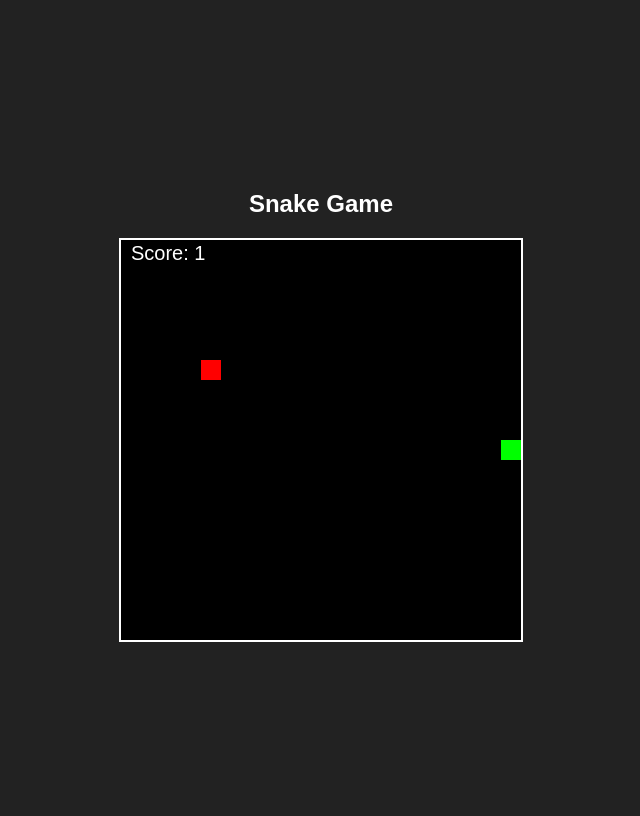
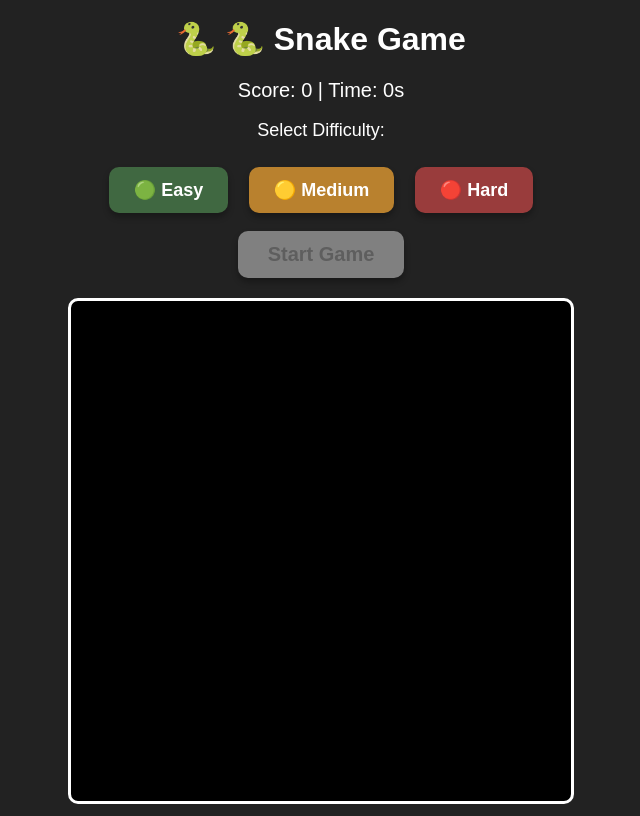
Before and after one commit to ProninDenys/Retro-Game-Snake, a website: page index.html in a window 1280 px wide. Shown: the whole page, without its empty margins (319-959 px from the left). Drawn offline with Linux system fonts and the light colour scheme.

Commit message:
initial commit

```diff
--- a/SnakeGame.css
+++ b/SnakeGame.css
@@ -1,20 +1,75 @@
 body {
-    display: flex;
-    flex-direction: column;
-    align-items: center;
-    justify-content: center;
-    height: 100vh;
+    text-align: center;
     background-color: #222;
     color: white;
     font-family: Arial, sans-serif;
+    margin-top: 10px;
 }
 
 h1 {
-    font-size: 24px;
-    margin-bottom: 20px;
+    margin-top: 20px;
+    font-size: 32px;
 }
 
-canvas {
+h1::before {
+    content: "🐍 ";
+}
+
+#score {
+    font-size: 20px;
+    margin: 10px 0;
+}
+
+#difficulty p {
+    font-size: 18px;
+}
+
+#difficulty button {
+    padding: 12px 25px;
+    margin: 8px;
+    font-size: 18px;
+    font-weight: bold;
+    cursor: pointer;
+    border: none;
+    color: white;
+    border-radius: 10px;
+    transition: 0.2s;
+    box-shadow: 0px 4px 6px rgba(0, 0, 0, 0.3);
+
+}
+
+#difficulty button:hover {
+    transform: scale(1.05);
+}
+
+#difficulty button:nth-child(2) { background-color: #406841; }
+#difficulty button:nth-child(3) { background-color: #b9812e; }
+#difficulty button:nth-child(4) { background-color: #993c3c; }
+
+#startButton {
+    padding: 12px 30px;
+    font-size: 20px;
+    font-weight: bold;
+    background-color: gray;
+    border: none;
+    cursor: not-allowed;
+    margin-top: 10px;
+    border-radius: 10px;
+    transition: 0.2s;
+    box-shadow: 0px 4px 6px rgba(0, 0, 0, 0.3);
+}
+
+#startButton.active {
+    background-color: #338bde;
+    cursor: pointer;
+
+}
+
+#gameCanvas {
+    display: block;
     background-color: black;
-    border: 2px solid white;
+    margin: auto;
+    border: 3px solid white;
+    border-radius: 10px;
+    margin-top: 20px;
 }
--- a/SnakeGame.js
+++ b/SnakeGame.js
@@ -1,81 +1,129 @@
 const canvas = document.getElementById("gameCanvas");
 const ctx = canvas.getContext("2d");
 
-canvas.width = 400;
-canvas.height = 400;
+const GRID_SIZE = 25;
+const TILE_SIZE = 20;
+const CANVAS_SIZE = GRID_SIZE * TILE_SIZE;
+canvas.width = CANVAS_SIZE;
+canvas.height = CANVAS_SIZE;
 
-const box = 20;
-let snake = [{ x: 200, y: 200 }];
-let food = {
-    x: Math.floor(Math.random() * (canvas.width / box)) * box,
-    y: Math.floor(Math.random() * (canvas.height / box)) * box
-};
-let dx = box;
-let dy = 0;
+let snake = [{ x: 10, y: 10 }, { x: 9, y: 10 }];
+let direction = "RIGHT";
+let food = getRandomFood();
+let running = false;
 let score = 0;
+let timer = 0;
+let gameInterval;
+let timerInterval;
+let speed;
+let selectedDifficulty = null;
 
+document.getElementById("startButton").addEventListener("click", startGame);
 document.addEventListener("keydown", changeDirection);
 
-function changeDirection(event) {
-    const keyPressed = event.key;
-    if (keyPressed === "ArrowUp" && dy === 0) {
-        dx = 0;
-        dy = -box;
-    } else if (keyPressed === "ArrowDown" && dy === 0) {
-        dx = 0;
-        dy = box;
-    } else if (keyPressed === "ArrowLeft" && dx === 0) {
-        dx = -box;
-        dy = 0;
-    } else if (keyPressed === "ArrowRight" && dx === 0) {
-        dx = box;
-        dy = 0;
-    }
+function setDifficulty(level) {
+    if (level === "easy") speed = 300;
+    if (level === "medium") speed = 200;
+    if (level === "hard") speed = 100;
+
+    selectedDifficulty = level;
+    document.getElementById("startButton").disabled = false;
+    document.getElementById("startButton").classList.add("active");
 }
 
-function update() {
-    const head = { x: snake[0].x + dx, y: snake[0].y + dy };
+function startGame() {
+    if (!selectedDifficulty) return;
 
-    if (head.x === food.x && head.y === food.y) {
+    snake = [{ x: 10, y: 10 }, { x: 9, y: 10 }];
+    direction = "RIGHT";
+    food = getRandomFood();
+    running = true;
+    score = 0;
+    timer = 0;
+
+    document.getElementById("score").innerText = `Score: ${score} | Time: ${timer}s`;
+
+    clearInterval(gameInterval);
+    clearInterval(timerInterval);
+    gameInterval = setInterval(moveSnake, speed);
+    timerInterval = setInterval(() => {
+        timer++;
+        document.getElementById("score").innerText = `Score: ${score} | Time: ${timer}s`;
+    }, 1000);
+}
+
+function getRandomFood() {
+    return {
+        x: Math.floor(Math.random() * GRID_SIZE),
+        y: Math.floor(Math.random() * GRID_SIZE),
+    };
+}
+
+function moveSnake() {
+    let newHead = { ...snake[0] };
+
+    switch (direction) {
+        case "UP": newHead.y -= 1; break;
+        case "DOWN": newHead.y += 1; break;
+        case "LEFT": newHead.x -= 1; break;
+        case "RIGHT": newHead.x += 1; break;
+    }
+
+    if (newHead.x < 0 || newHead.x >= GRID_SIZE || newHead.y < 0 || newHead.y >= GRID_SIZE ||
+        snake.some(segment => segment.x === newHead.x && segment.y === newHead.y)) {
+        gameOver();
+        return;
+    }
+
+    snake.unshift(newHead);
+
+    if (newHead.x === food.x && newHead.y === food.y) {
         score++;
-        food = {
-            x: Math.floor(Math.random() * (canvas.width / box)) * box,
-            y: Math.floor(Math.random() * (canvas.height / box)) * box
-        };
+        food = getRandomFood();
     } else {
         snake.pop();
     }
 
-    if (
-        head.x < 0 || head.x >= canvas.width ||
-        head.y < 0 || head.y >= canvas.height ||
-        snake.some(segment => segment.x === head.x && segment.y === head.y)
-    ) {
-        clearInterval(game);
-        alert("Game Over! Your score: " + score);
-    }
-
-    snake.unshift(head);
+    drawGame();
 }
 
-function draw() {
-    ctx.fillStyle = "black";
-    ctx.fillRect(0, 0, canvas.width, canvas.height);
+function gameOver() {
+    running = false;
+    clearInterval(gameInterval);
+    clearInterval(timerInterval);
+    alert(`Game Over! Your score: ${score}`);
+}
+
+function changeDirection(event) {
+    const key = event.keyCode;
+    if (key === 37 && direction !== "RIGHT") direction = "LEFT";
+    if (key === 38 && direction !== "DOWN") direction = "UP";
+    if (key === 39 && direction !== "LEFT") direction = "RIGHT";
+    if (key === 40 && direction !== "UP") direction = "DOWN";
+}
+
+function drawGame() {
+    ctx.clearRect(0, 0, CANVAS_SIZE, CANVAS_SIZE);
+
+    ctx.fillStyle = "lime";
+    snake.forEach((segment, index) => {
+        ctx.beginPath();
+        let radius = TILE_SIZE / 2;
+        ctx.arc(segment.x * TILE_SIZE + radius, segment.y * TILE_SIZE + radius, radius, 0, Math.PI * 2);
+        ctx.fill();
+
+        if (index === 0) {
+            ctx.fillStyle = "white";
+            ctx.beginPath();
+            ctx.arc(segment.x * TILE_SIZE + radius / 1.5, segment.y * TILE_SIZE + radius / 2, 3, 0, Math.PI * 2);
+            ctx.arc(segment.x * TILE_SIZE + radius / 2.5, segment.y * TILE_SIZE + radius / 2, 3, 0, Math.PI * 2);
+            ctx.fill();
+            ctx.fillStyle = "lime";
+        }
+    });
 
     ctx.fillStyle = "red";
-    ctx.fillRect(food.x, food.y, box, box);
-
-    ctx.fillStyle = "lime";
-    snake.forEach(segment => ctx.fillRect(segment.x, segment.y, box, box));
-
-    ctx.fillStyle = "white";
-    ctx.font = "20px Arial";
-    ctx.fillText("Score: " + score, 10, 20);
+    ctx.beginPath();
+    ctx.arc(food.x * TILE_SIZE + TILE_SIZE / 2, food.y * TILE_SIZE + TILE_SIZE / 2, TILE_SIZE / 2, 0, Math.PI * 2);
+    ctx.fill();
 }
-
-function gameLoop() {
-    update();
-    draw();
-}
-
-const game = setInterval(gameLoop, 100);
--- a/index.html
+++ b/index.html
@@ -7,8 +7,21 @@
     <link rel="stylesheet" href="SnakeGame.css">
 </head>
 <body>
-    <h1>Snake Game</h1>
+    <h1>🐍 Snake Game</h1>
+
+    <p id="score">Score: 0 | Time: 0s</p>
+
+    <div id="difficulty">
+        <p>Select Difficulty:</p>
+        <button onclick="setDifficulty('easy')">🟢 Easy</button>
+        <button onclick="setDifficulty('medium')">🟡 Medium</button>
+        <button onclick="setDifficulty('hard')">🔴 Hard</button>
+    </div>
+
+    <button id="startButton" disabled>Start Game</button>
+
     <canvas id="gameCanvas"></canvas>
+
     <script src="SnakeGame.js"></script>
 </body>
 </html>
```
Also changed, not shown: README.MD (added).
